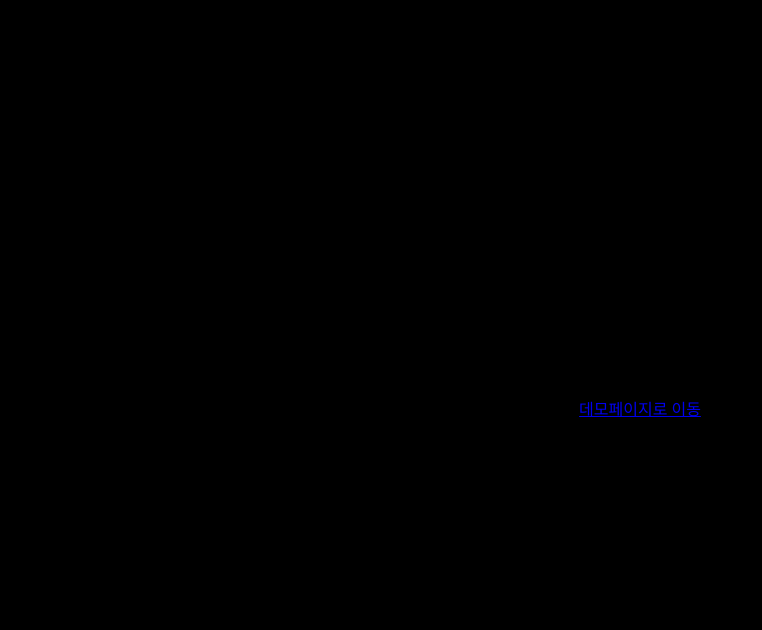
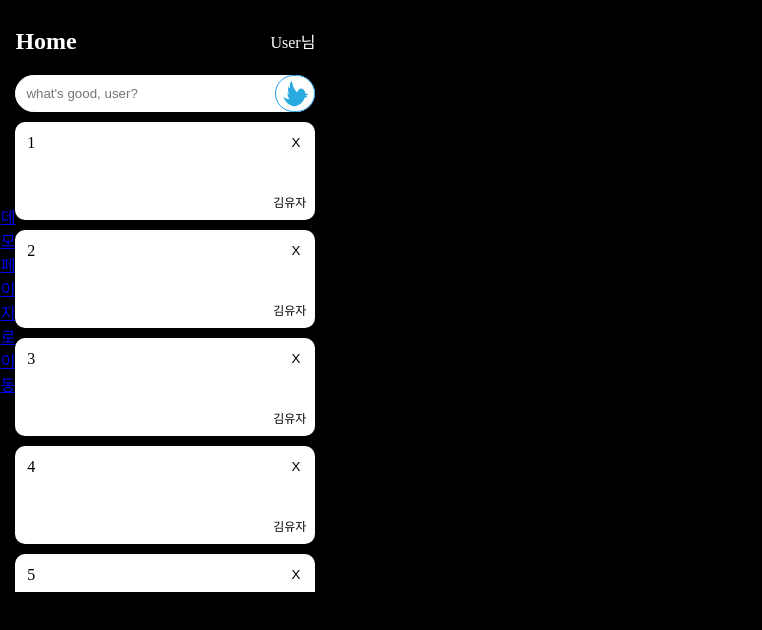
Before and after one commit to visioneight/clone-x-frontend, a Vue app: page /main in a window 1280 px wide. Before the commit this address had no page. Shown: the top 630 px of the page, without its empty margins (0-762 px from the left). Built offline with nearby package versions, Linux system fonts and the light colour scheme.

Commit message:
mainpage

```diff
--- /dev/null
+++ b/src/components/FeedList.vue
@@ -0,0 +1,58 @@
+<template>
+  <div class="feed-list-container">
+    <div class="feed-container" v-for="i in 10" :key="i">
+      <div class="feed-header">
+        <div class="feed-content">{{ i }}</div>
+        <button class="feed-delete-button">X</button>
+      </div>
+      <div class="feed-name">김유자</div>
+    </div>
+  </div>
+</template>
+
+<script>
+export default {
+  name: "FeedList",
+};
+</script>
+
+<style>
+.feed-list-container {
+  height: 60vh;
+  overflow-y: auto;
+}
+
+.feed-container {
+  height: 80px;
+  background-color: white;
+  margin: 10px 0px;
+  color: black;
+  padding: 3%;
+  display: flex;
+  flex-direction: column;
+  justify-content: space-between;
+  border-radius: 10px;
+}
+
+.feed-header {
+  display: flex;
+  flex-direction: row;
+  align-items: center;
+  justify-content: space-between;
+}
+
+.feed-content {
+  padding: 1%;
+}
+
+.feed-delete-button {
+  border: none;
+  background: none;
+  cursor: pointer;
+}
+
+.feed-name {
+  text-align: right;
+  font-size: 12px;
+}
+</style>
--- /dev/null
+++ b/src/components/TweetBar.vue
@@ -0,0 +1,49 @@
+<template>
+    <div class="container">
+
+        <input type="text" placeholder="what's good, user?" class="input-form"/>
+        <img src="@/assets/search.png" class="search-icon"/>
+
+
+    </div>
+</template>
+
+<script>
+export default {
+    name: "TweetBar",
+}
+</script>
+
+<style scope>
+.container{
+
+    display: flex;
+    flex-direction: row;
+    align-items: center;
+    width: 300px;
+    height: auto;
+    position: relative;
+
+}
+.input-form{
+    box-sizing: border-box;
+    width: 100%;
+    height: 100%;
+    border: 1px solid white;
+    border-radius: 20px;
+    padding: 10px;
+    z-index: 0;
+}
+.search-icon{
+    box-sizing: border-box;
+    width: 40px;
+    height: 100%;
+    background-color: white;
+    border-radius: 20px;
+    position: absolute;
+    right: 0px;
+    z-index: 1;
+    border: 1px solid #1d9bf0;
+    cursor: pointer;
+}
+</style>
--- a/src/router/index.js
+++ b/src/router/index.js
@@ -1,6 +1,7 @@
 import DemoPage from '@/views/DemoPage.vue'
 import LoginPage from '@/views/LoginPage.vue'
 import SignUpPage from '@/views/SignUpPage.vue'
+import MainPage from '@/views/MainPage.vue'
 import { createRouter, createWebHistory} from 'vue-router'
 
 const router = createRouter ({
@@ -22,6 +23,10 @@ const router = createRouter ({
             path: '/signup',
             component: SignUpPage
         },
+        {
+            path: '/main',
+            component: MainPage
+        },
     ],
 })
 
--- a/src/views/DemoPage.vue
+++ b/src/views/DemoPage.vue
@@ -1,10 +1,15 @@
 <template>
   <div>
-    <p>index: {{ index }}</p>
-    <button @click="incrementIndex">increment index</button>
-
-    <p>계산된 값: {{ computedValue }}</p>
-    <button @click="incrementCount">increment count</button>
+    <ul>
+        <li v-for="(item, index) in items" :key="index">
+            <span>
+                {{ item.id }} -
+            </span>
+            <span>
+                {{ item.name }}
+            </span>
+        </li>
+    </ul>
   </div>
 </template>
 
@@ -13,31 +18,16 @@ export default {
     name: "DemoPage",
     data() {
         return {
-            index: 0,
-            count: 0,
+            items: [
+                {id: 1, name: "Apple"},
+                {id: 2, name: "Banana"},
+                {id: 3, name: "Orange"},
+                {id: 4, name: "Data"},
+                {id: 5, name: "Elderberry"},
+            ],
         };
     },
-    computed: {
-        computedValue() {
-            return this.count * 2;
-        },
-    },
-    watch: {
-        count(newValue, oldValue) {
-            console.log(`count 변화 감지: ${oldValue} -> ${newValue}`);
-        },
-        index(newValue, oldValue) {
-            console.log(`index 변화 감지: ${oldValue} -> ${newValue}`);
-        },
-    },
-    methods: {
-        incrementCount() {
-            this.count += 1;
-        },
-        incrementIndex() {
-            this.index++;
-        }
-    },
+
 
 };
 </script>
--- a/src/views/LoginPage.vue
+++ b/src/views/LoginPage.vue
@@ -33,7 +33,8 @@ export default {
     },
     methods: {
         login() {
-            console(this.email, this);
+            console.log(this.email, this);
+            this.$router.push('/main');
         }
     },
 };
--- /dev/null
+++ b/src/views/MainPage.vue
@@ -0,0 +1,29 @@
+<template>
+  <div>
+    <div class="title-containter">
+        <h2>Home</h2>
+        <div>User님</div>
+
+    </div>
+    <TweetBar/>
+    <FeedList/>
+    </div>
+</template>
+
+<script>
+import TweetBar from '@/components/TweetBar.vue';
+import FeedList from '@/components/FeedList.vue';
+export default {
+    name: "MainPage",
+    components: {TweetBar, FeedList},
+}
+</script>
+
+<style>
+.title-containter{
+    width: 300px;
+    display: flex;
+    justify-content: space-between;
+    align-items: center;
+}
+</style>
```
Also changed, not shown: src/assets/search.png (added), 1 other file (tests, documents, lock files or other folders).
